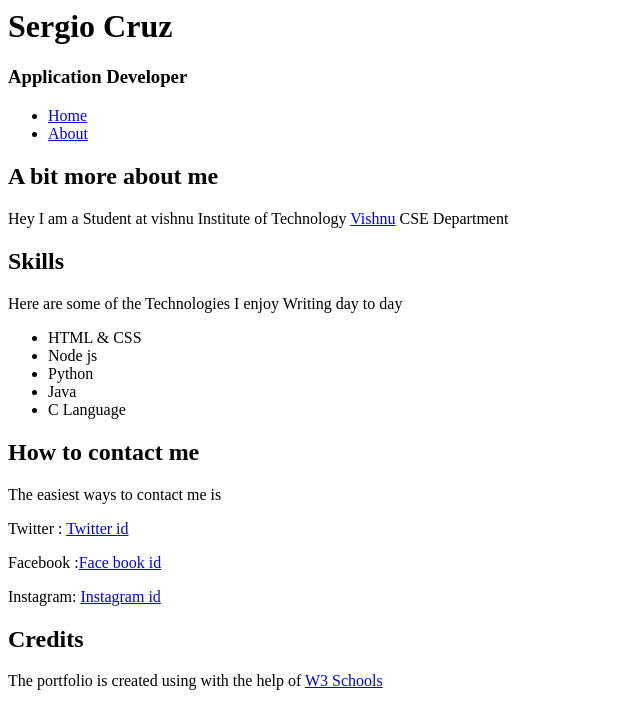
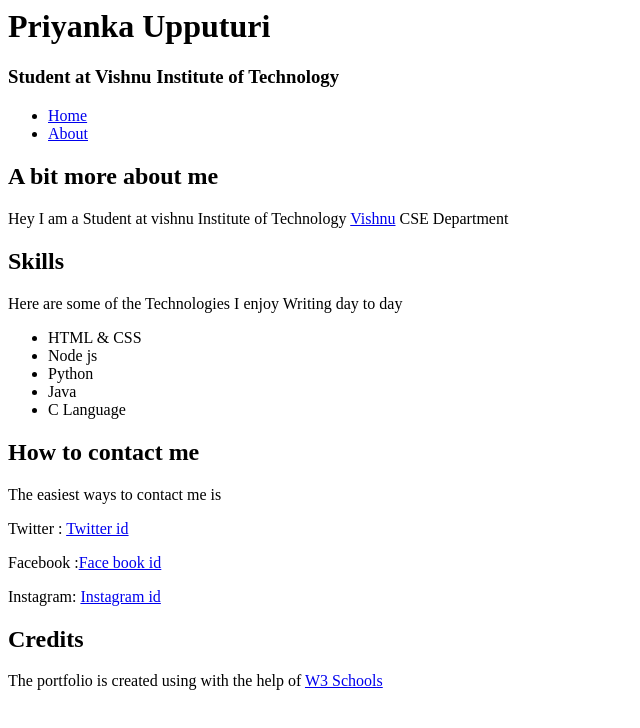
Before and after one commit to 19PA1A05I2/WTassignment-1, a plain HTML site: page index.html in a window 1280 px wide. Shown: the whole page, without its empty margins (0-640 px from the left). Drawn offline with Linux system fonts and the light colour scheme.

Commit message:
Update index.html

```diff
--- a/index.html
+++ b/index.html
@@ -4,8 +4,8 @@
             <h2>Profolico</h2>
         </title>
         <body>
-            <h1>Sergio Cruz</h1>
-            <h3>Application Developer</h3>
+            <h1>Priyanka Upputuri</h1>
+            <h3>Student at Vishnu Institute of Technology</h3>
             <ul>
                 <li><a href="home.html">Home</a></li>
                 <li><a href="about.html">About</a></li>
```
